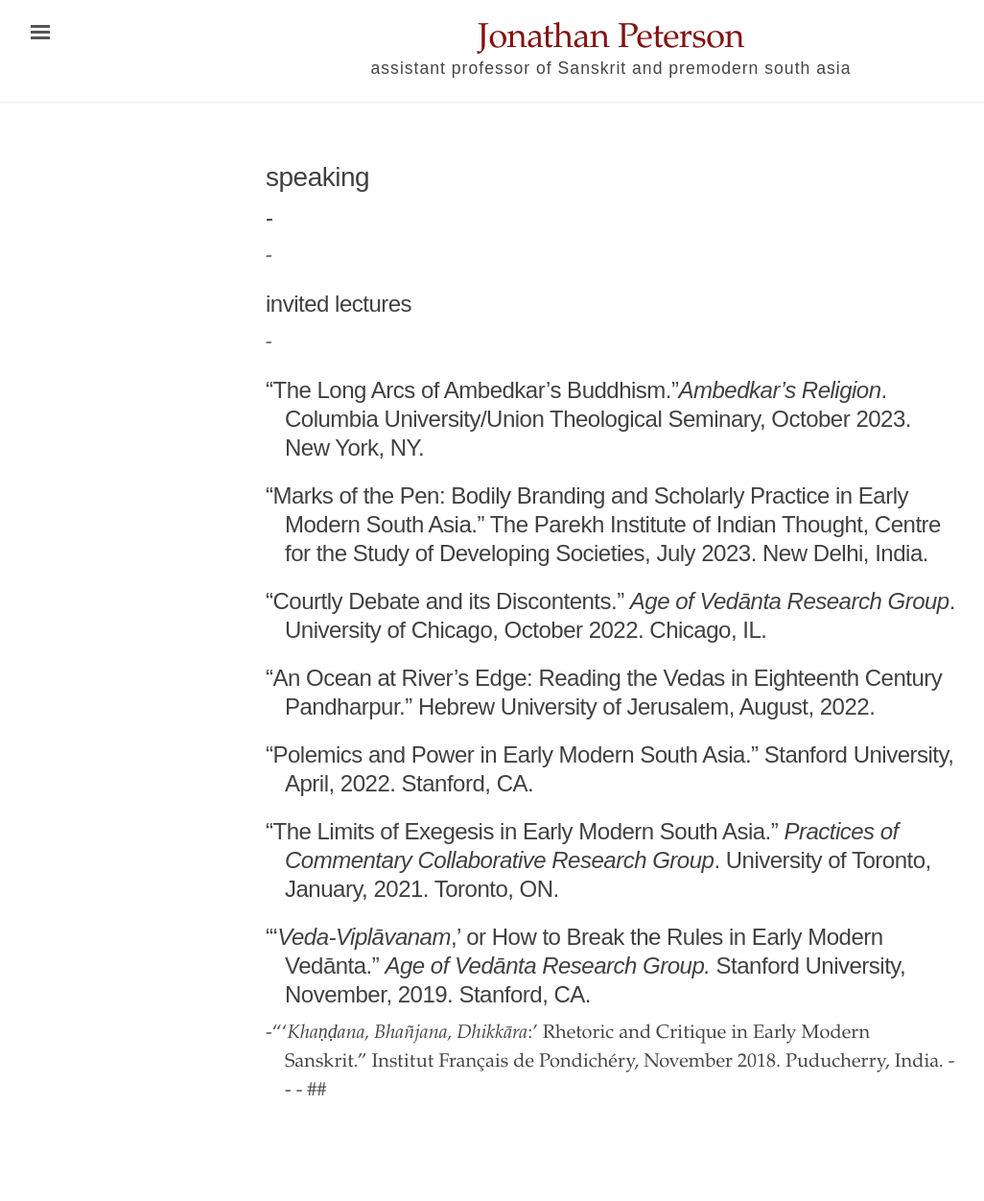
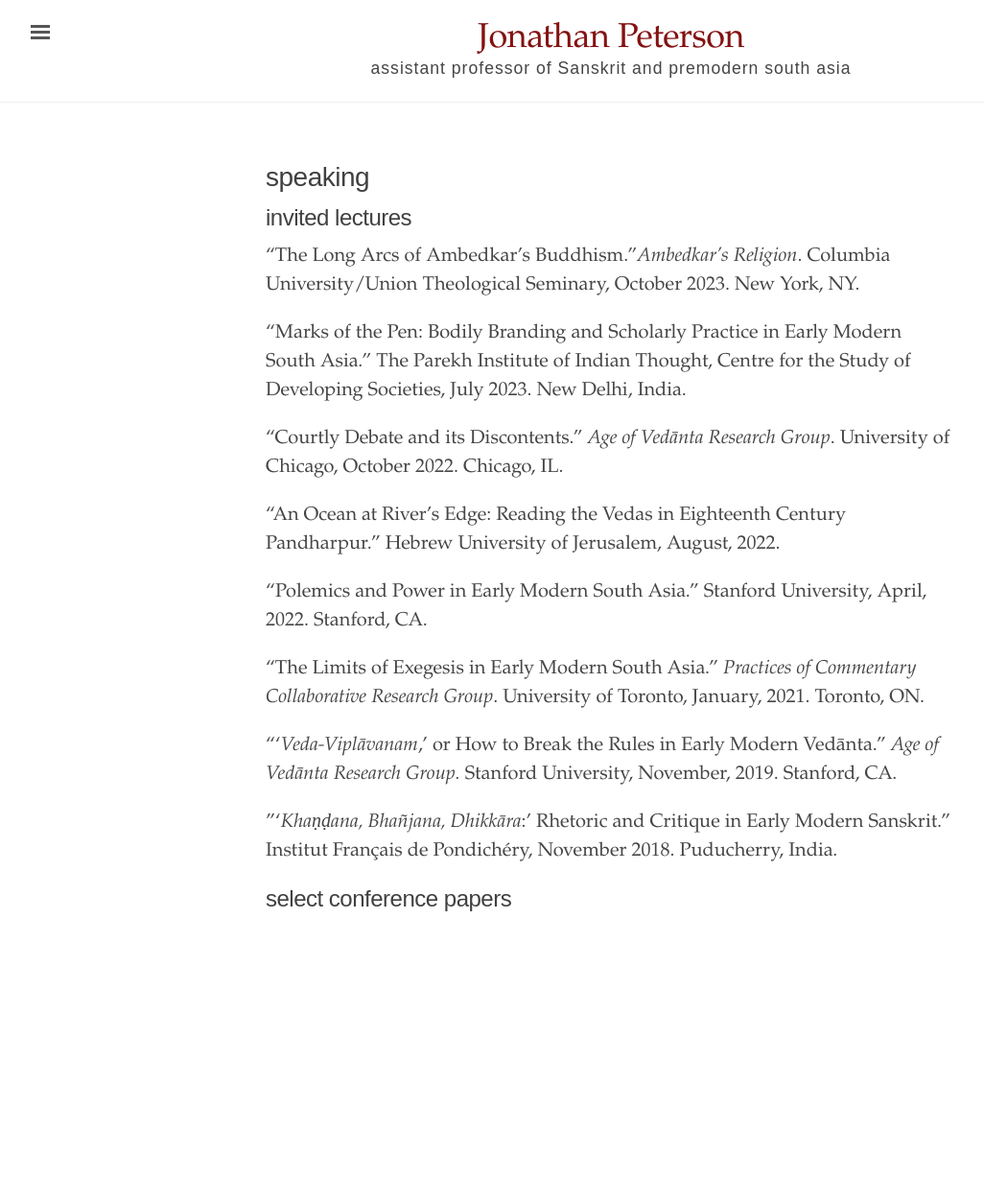
Before and after one commit to petersonjonath/personalwebpage, a Jekyll site: the page built from _texts/speaking.md, in a window 1280 px wide. Shown: the whole page at 96% size, without its empty margins (3-1029 px from the left). Built offline with Jekyll 4.4.1, drawn with Linux system fonts in a browser that asks for light colours; after the commit the page ends 1052 px from its top, so only the background shows below that.

Commit message:
Update speaking.md

```diff
--- a/_texts/speaking.md
+++ b/_texts/speaking.md
@@ -2,27 +2,27 @@
 layout: poem
 title: speaking
 ---
--
--
--
+
+
+
 ## invited lectures
--
-- “The Long Arcs of Ambedkar’s Buddhism.”*Ambedkar’s Religion*. Columbia University/Union Theological Seminary, October 2023. New York, NY.
--
-- “Marks of the Pen: Bodily Branding and Scholarly Practice in Early Modern South Asia.” The Parekh Institute of Indian Thought, Centre for the Study of Developing Societies, July 2023. New Delhi, India.
--
-- “Courtly Debate and its Discontents.” *Age of Vedānta Research Group*. University of Chicago, October 2022. Chicago, IL.
--
-- “An Ocean at River’s Edge: Reading the Vedas in Eighteenth Century Pandharpur.” Hebrew University of Jerusalem, August, 2022.
--
-- “Polemics and Power in Early Modern South Asia.” Stanford University, April, 2022. Stanford, CA.
--
-- “The Limits of Exegesis in Early Modern South Asia.” *Practices of Commentary Collaborative Research Group*. University of Toronto, January, 2021. Toronto, ON.
--
-- "‘*Veda-Viplāvanam*,’ or How to Break the Rules in Early Modern Vedānta.” *Age of Vedānta Research Group.* Stanford University, November, 2019. Stanford, CA.
--
--"'*Khaṇḍana, Bhañjana, Dhikkāra*:' Rhetoric and Critique in Early Modern Sanskrit.” Institut Français de Pondichéry, November 2018. Puducherry, India.
--
--
--
-##
+
+“The Long Arcs of Ambedkar’s Buddhism.”*Ambedkar’s Religion*. Columbia University/Union Theological Seminary, October 2023. New York, NY.
+
+“Marks of the Pen: Bodily Branding and Scholarly Practice in Early Modern South Asia.” The Parekh Institute of Indian Thought, Centre for the Study of Developing Societies, July 2023. New Delhi, India.
+
+“Courtly Debate and its Discontents.” *Age of Vedānta Research Group*. University of Chicago, October 2022. Chicago, IL.
+
+“An Ocean at River’s Edge: Reading the Vedas in Eighteenth Century Pandharpur.” Hebrew University of Jerusalem, August, 2022.
+
+“Polemics and Power in Early Modern South Asia.” Stanford University, April, 2022. Stanford, CA.
+
+“The Limits of Exegesis in Early Modern South Asia.” *Practices of Commentary Collaborative Research Group*. University of Toronto, January, 2021. Toronto, ON.
+
+"‘*Veda-Viplāvanam*,’ or How to Break the Rules in Early Modern Vedānta.” *Age of Vedānta Research Group.* Stanford University, November, 2019. Stanford, CA.
+
+"'*Khaṇḍana, Bhañjana, Dhikkāra*:' Rhetoric and Critique in Early Modern Sanskrit.” Institut Français de Pondichéry, November 2018. Puducherry, India.
+
+
+
+## select conference papers
```
